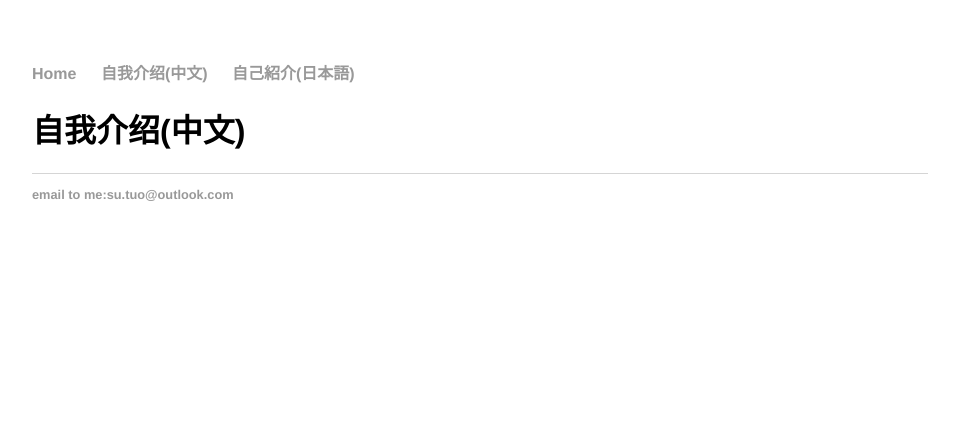
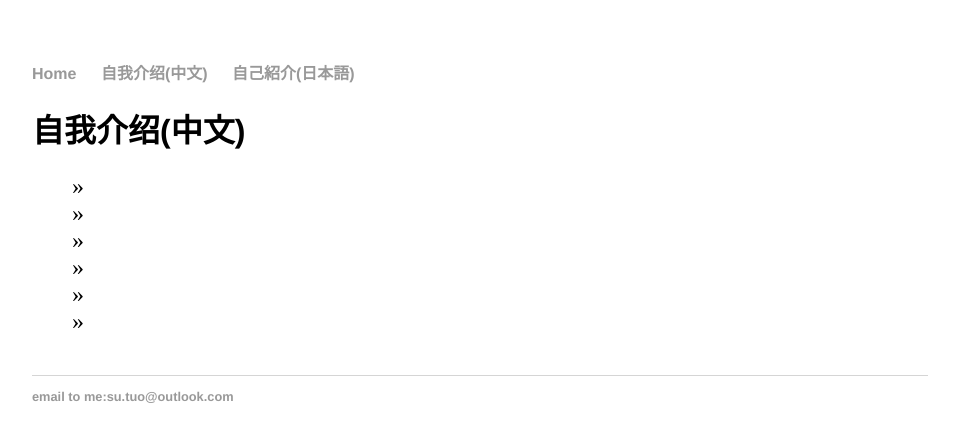
Before and after one commit to SotakuStudio/SotakuStudio.github.io, a Jekyll site: the page built from chnblog/index.html, in a window 1280 px wide. Shown: the top 442 px of the page, without its empty margins (160-1119 px from the left). Built offline with Jekyll 4.4.1, drawn with Linux system fonts in a browser that asks for light colours.

Commit message:
Update index.html

```diff
--- a/chnblog/index.html
+++ b/chnblog/index.html
@@ -3,9 +3,9 @@ layout: default
 title: 自我介绍(中文)
 ---
     <h1>{{ page.title }}</h1>
-    <ul class="jpposts">
+    <ul class="posts">
 
-      {% for jpposts in site.jpposts %}
-        <li><span>{{ jpposts.date | date_to_string }}</span> » <a href="{{ jpposts.url }}" title="{{ jpposts.title }}">{{ jpposts.title }}</a></li>
+      {% for jpposts in site.posts %}
+        <li><span>{{ posts.date | date_to_string }}</span> » <a href="{{ posts.url }}" title="{{ posts.title }}">{{ posts.title }}</a></li>
       {% endfor %}
     </ul>
```
